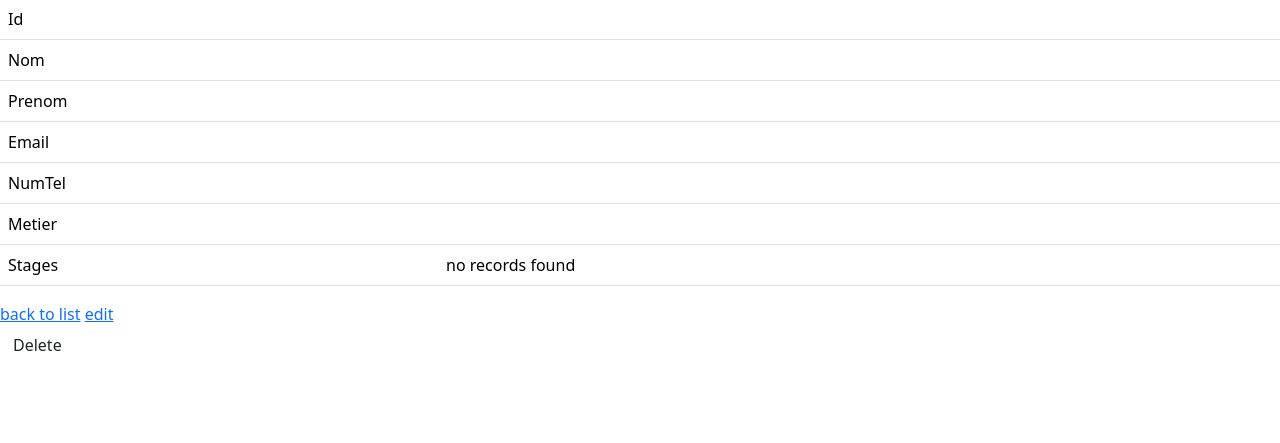
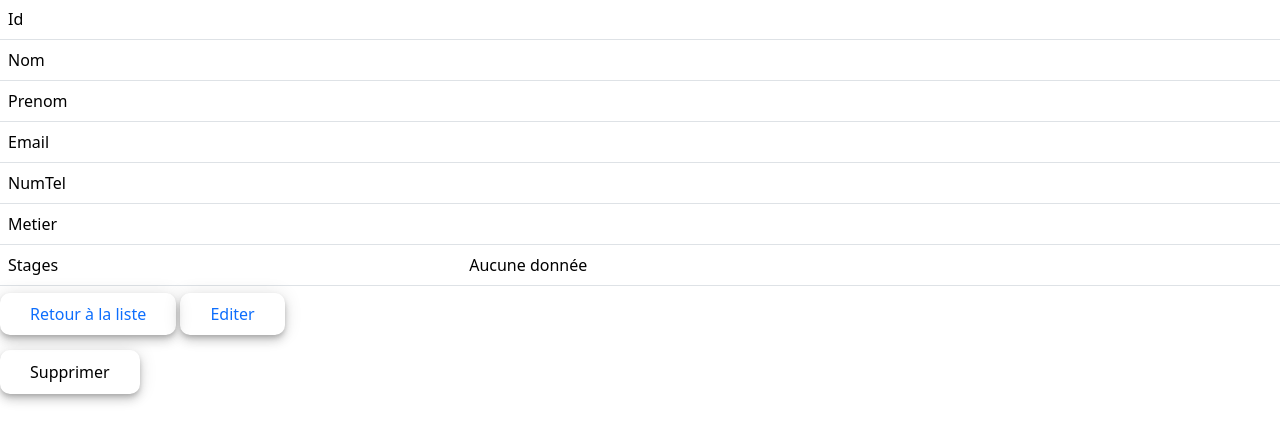
Before and after one commit to ProjetBDH/GestionStage, a Symfony app: template templates/professionelle/show.html.twig in a window 1280 px wide. Shown: the part 343-786 px from the top of the page. Run offline with Twig, Linux system fonts and the light colour scheme; the template is opened without the code that fills it, so the values that code supplies are empty; some libraries are stand-ins or nearby versions.

Commit message:
Maj Style

```diff
--- a/templates/etudiant/_delete_form.html.twig
+++ b/templates/etudiant/_delete_form.html.twig
@@ -1,5 +1,5 @@
 <form method="post" action="{{ path('app_etudiant_delete', {'id': etudiant.id}) }}"
       onsubmit="return confirm('Are you sure you want to delete this item?');">
     <input type="hidden" name="_token" value="{{ csrf_token('delete' ~ etudiant.id) }}">
-    <button class="btn">Delete</button>
+    <button class="boutton">Supprimer</button>
 </form>
--- a/templates/professionelle/_delete_form.html.twig
+++ b/templates/professionelle/_delete_form.html.twig
@@ -1,5 +1,5 @@
 <form method="post" action="{{ path('app_professionelle_delete', {'id': professionelle.id}) }}"
       onsubmit="return confirm('Are you sure you want to delete this item?');">
     <input type="hidden" name="_token" value="{{ csrf_token('delete' ~ professionelle.id) }}">
-    <button class="btn">Delete</button>
+    <button class="boutton">Supprimer</button>
 </form>
--- a/templates/professionelle/show.html.twig
+++ b/templates/professionelle/show.html.twig
@@ -66,7 +66,7 @@
                         </table>
                     {% endif %}
                 {% else %}
-                    no records found
+                    Aucune donnée
 
                 {% endfor %}
             </td>
@@ -74,9 +74,10 @@
         </tbody>
     </table>
 
-    <a href="{{ path('app_professionelle_index') }}">back to list</a>
+    <a href="{{ path('app_professionelle_index') }}"  class="boutton">Retour à la liste</a>
 
-    <a href="{{ path('app_professionelle_edit', {'id': professionelle.id}) }}">edit</a>
-
+    <a href="{{ path('app_professionelle_edit', {'id': professionelle.id}) }}" class="boutton">Editer</a>
+    <br>
+    <br>
     {{ include('professionelle/_delete_form.html.twig') }}
 {% endblock %}
```
Also changed, not shown: templates/etudiant/show.html.twig (+4 -3 lines), templates/utilisateur/_form.html.twig (line endings or trailing spaces).
